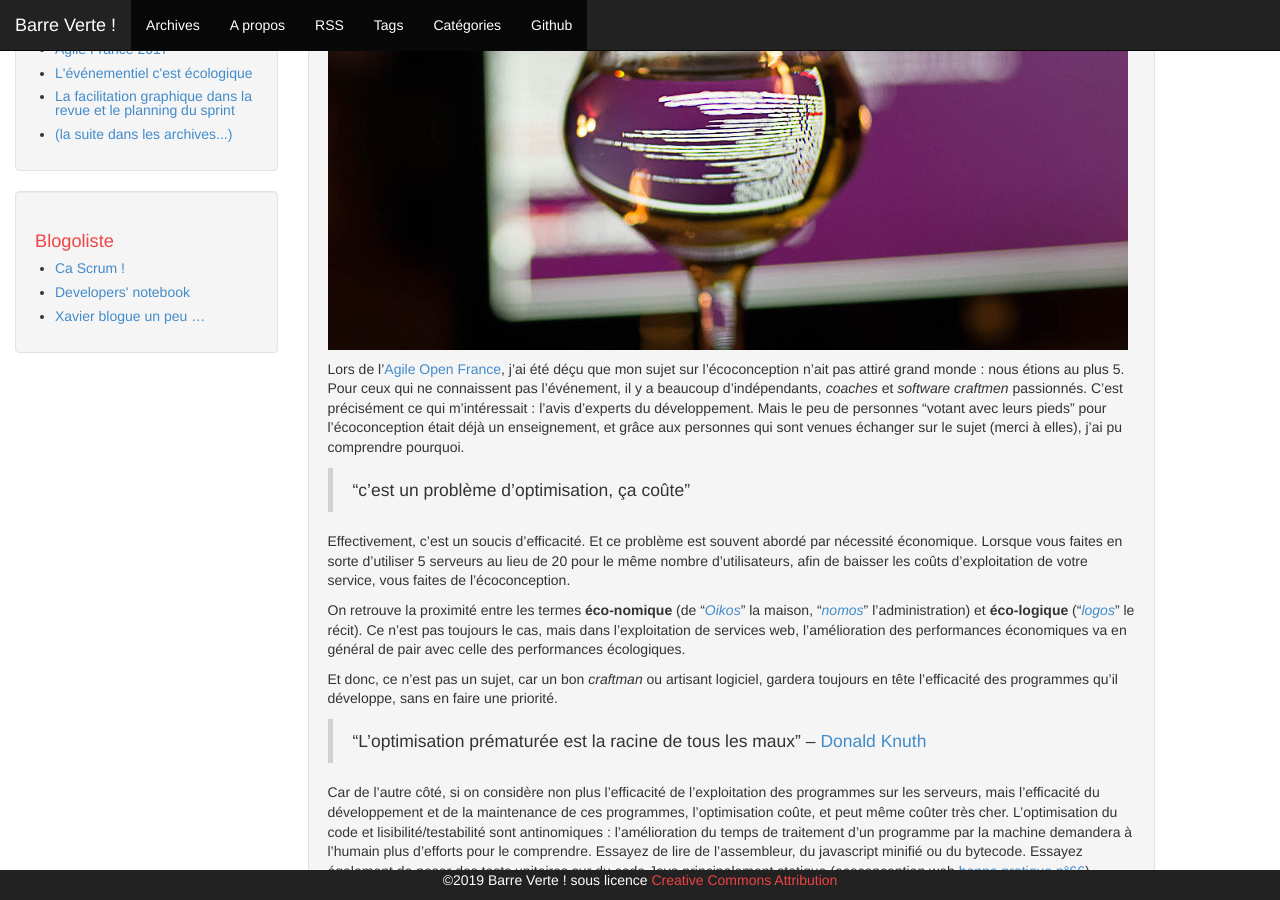
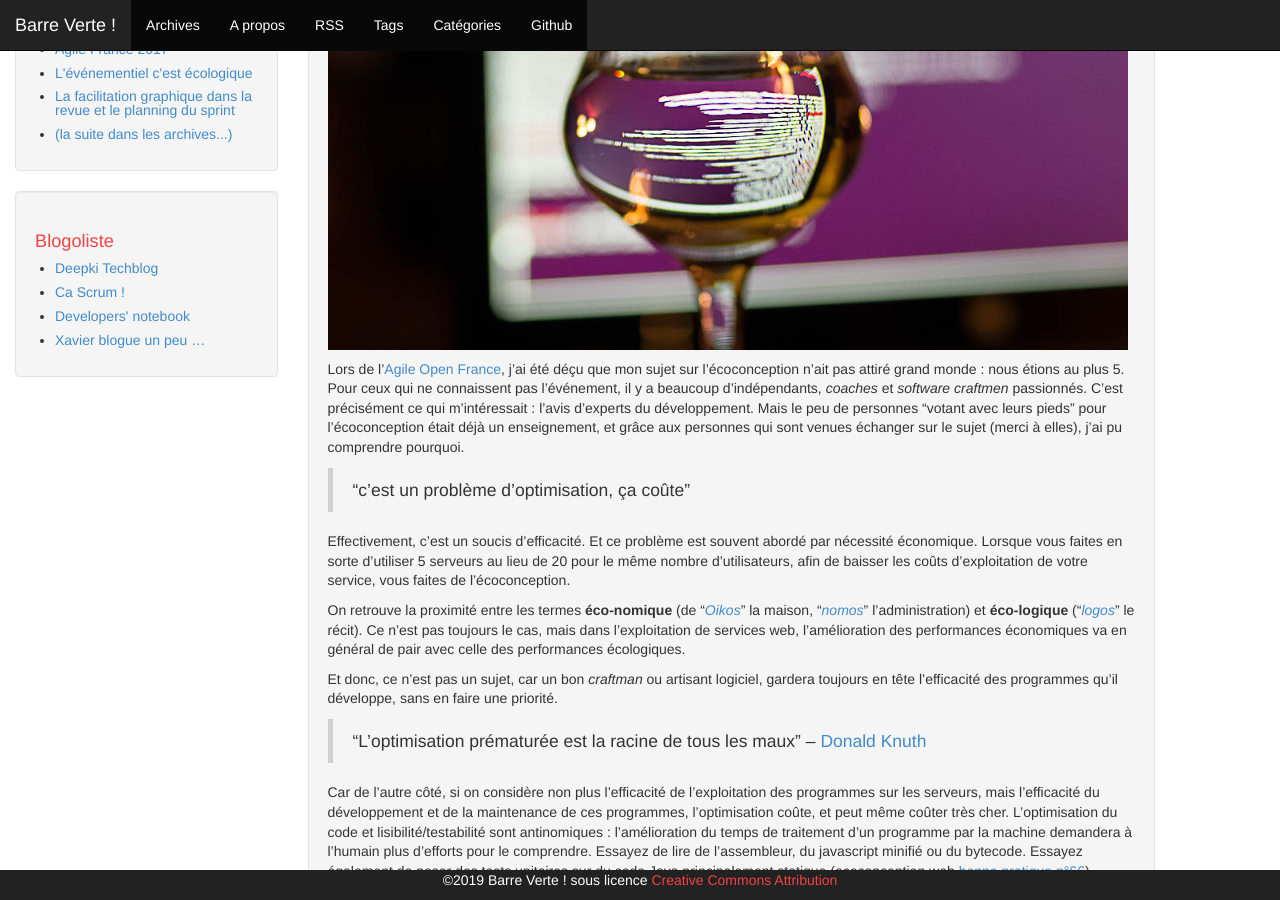
Before and after one commit to MichaelBitard/barreverte.github.io, a Jekyll site: the page built from index.html, in a window 1280 px wide and 900 px high, scrolled down 407 px. Built offline with Jekyll 4.4.1, drawn with Linux system fonts in a browser that asks for light colours; the list of posts is cut into pages by our own code; comment, search, counter and statistics services are not loaded.

Commit message:
bloglist: techblog.deepki.com

```diff
--- a/_includes/links-list.html
+++ b/_includes/links-list.html
@@ -1,6 +1,7 @@
 <h1>Blogoliste</h1>
 <ul class="side_list">
-	<li><a href="http://www.cascrum.dibus.org" title="Créer du logiciel c’est cool">Ca Scrum !</a></li>
+    <li><a href="https://techblog.deepki.com/" title="Deepki Techblog">Deepki Techblog</a></li>
+    <li><a href="http://www.cascrum.dibus.org" title="Créer du logiciel c’est cool">Ca Scrum !</a></li>
 	<li><a href="http://devsnotebook.free.fr/" title="notes de développeur">Developers' notebook</a></li>
 	<li><a href="http://xnopre.blogspot.com/" title="Développement logiciel, Java, nouvelles technologies, Agilité et ingénierie agile, etc …">Xavier blogue un peu …</a></li>
 </ul>
```
